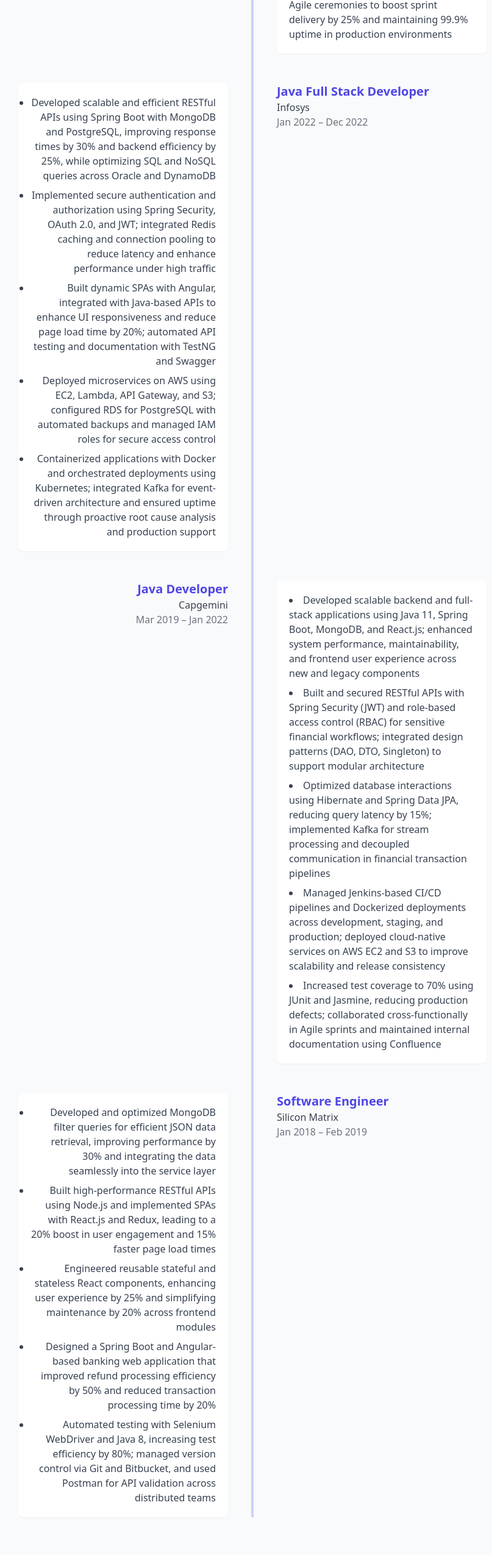
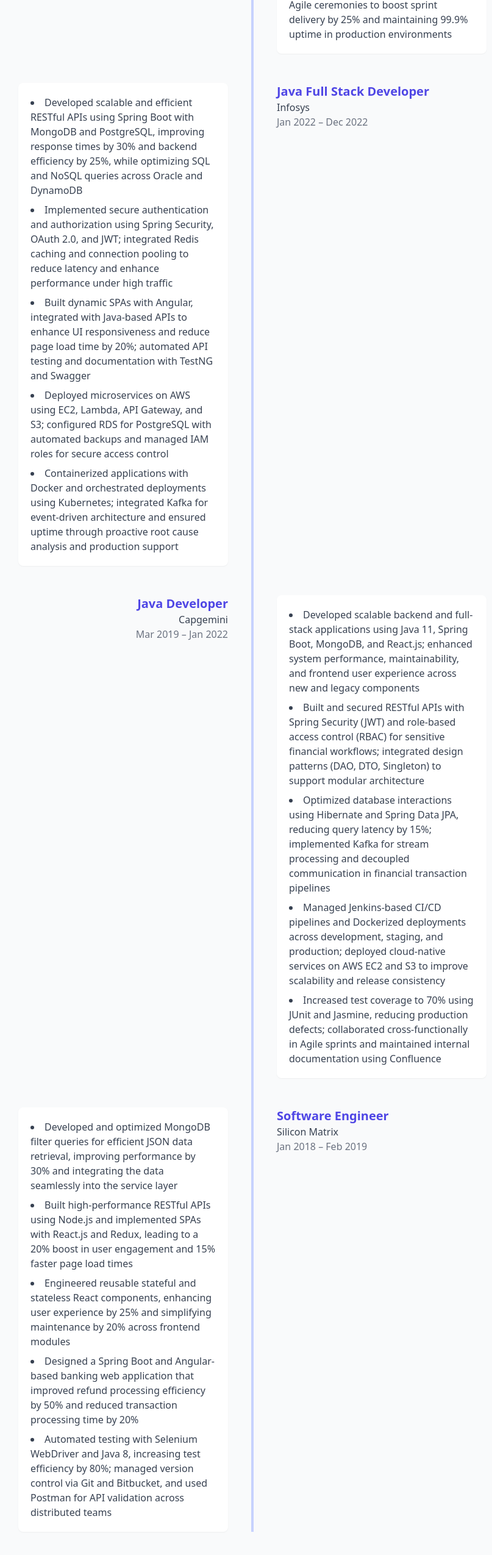
Before and after one commit to Aravind526/Portfolio, a React (Vite) app: page / in a window 1280 px wide. Shown: the part 2072-4622 px from the top of the page at 61% size, without its empty margins (226-1033 px from the left). Built offline with nearby package versions, Linux system fonts and the light colour scheme.

Commit message:
text alignment correction

```diff
--- a/src/App.tsx
+++ b/src/App.tsx
@@ -302,9 +302,9 @@ function App() {
                     <p className="text-gray-500">Jan 2022 – Dec 2022</p>
                   </div>
                   {/* <div className="md:hidden absolute left-0 transform -translate-x-1/2 w-4 h-4 rounded-full bg-indigo-600 border-4 border-white"></div> */}
-                  <div className="order-2 md:order-1 md:w-1/2 md:pr-10 md:text-right">
-                    <div className="bg-white p-5 rounded-lg shadow-sm" data-aos="fade-left" data-aos-delay="200">
-                      <ul className="list-disc list-inside text-gray-700 space-y-2 md:list-outside md:ml-auto">
+                  <div className="order-2 md:order-1 md:w-1/2 md:pr-10">
+                    <div className="bg-white p-5 rounded-lg shadow-sm text-left" data-aos="fade-left" data-aos-delay="200">
+                      <ul className="list-disc list-inside text-gray-700 space-y-2">
                         <li>Developed scalable and efficient RESTful APIs using Spring Boot with MongoDB and PostgreSQL, improving response times by 30% and backend efficiency by 25%, while optimizing SQL and NoSQL queries across Oracle and DynamoDB</li>
                         <li>Implemented secure authentication and authorization using Spring Security, OAuth 2.0, and JWT; integrated Redis caching and connection pooling to reduce latency and enhance performance under high traffic</li>
                         <li>Built dynamic SPAs with Angular, integrated with Java-based APIs to enhance UI responsiveness and reduce page load time by 20%; automated API testing and documentation with TestNG and Swagger</li>
@@ -347,9 +347,9 @@ function App() {
                     <p className="text-gray-500">Jan 2018 – Feb 2019</p>
                   </div>
                   {/* <div className="md:hidden absolute left-0 transform -translate-x-1/2 w-4 h-4 rounded-full bg-indigo-600 border-4 border-white"></div> */}
-                  <div className="order-2 md:order-1 md:w-1/2 md:pr-10 md:text-right">
-                    <div className="bg-white p-5 rounded-lg shadow-sm" data-aos="fade-left" data-aos-delay="200">
-                      <ul className="list-disc list-inside text-gray-700 space-y-2 md:list-outside md:ml-auto">
+                  <div className="order-2 md:order-1 md:w-1/2 md:pr-10">
+                    <div className="bg-white p-5 rounded-lg shadow-sm text-left" data-aos="fade-left" data-aos-delay="200">
+                      <ul className="list-disc list-inside text-gray-700 space-y-2">
                         <li>Developed and optimized MongoDB filter queries for efficient JSON data retrieval, improving performance by 30% and integrating the data seamlessly into the service layer</li>
                         <li>Built high-performance RESTful APIs using Node.js and implemented SPAs with React.js and Redux, leading to a 20% boost in user engagement and 15% faster page load times</li>
                         <li>Engineered reusable stateful and stateless React components, enhancing user experience by 25% and simplifying maintenance by 20% across frontend modules</li>
```
Also changed, not shown: 1 other file (tests, documents, lock files or other folders).
